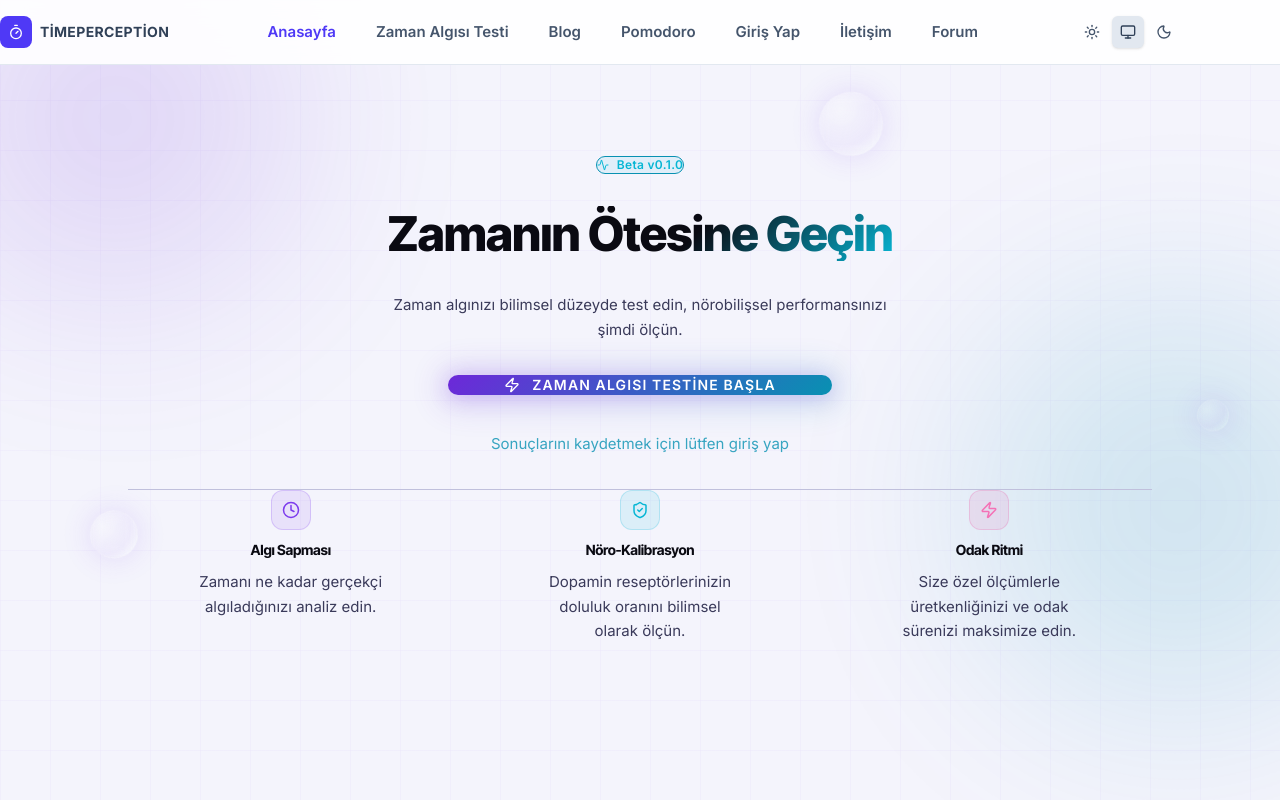
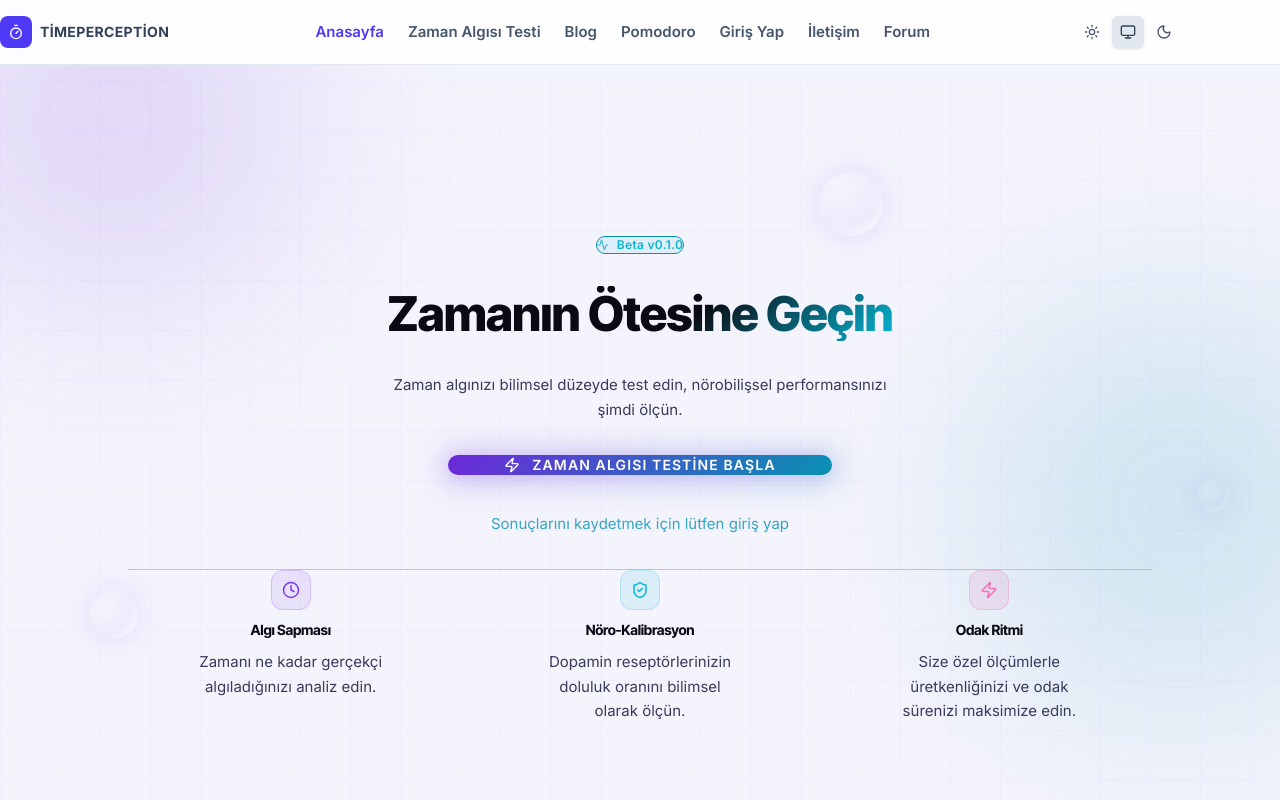
Before and after one commit to nihataliciii/tp, a Next.js app: page / in a window 1280 px wide. Shown: the top 800 px of the page. Built offline with nearby package versions, Linux system fonts and the light colour scheme.

Commit message:
fix: navbar link-logo overlap, controlled gaps, global centered layout with h-20 spacer

```diff
--- a/app/layout.tsx
+++ b/app/layout.tsx
@@ -22,9 +22,10 @@ export default function RootLayout({ children }: { children: React.ReactNode })
       <body className="bg-slate-50 dark:bg-slate-950 text-slate-700 dark:text-gray-100 min-h-screen">
         <AppProvider>
           <Navbar />
-          {/* pt-32 (128px) ensures NO OVERLAPPING with the fixed 64px Navbar globally */}
-          <main className="pt-32 min-h-[calc(100vh-64px)] w-full max-w-7xl mx-auto px-4 flex flex-col items-center">
-            <div className="w-full flex-col flex items-center justify-center">
+          <main className="w-full max-w-7xl mx-auto px-4 sm:px-6 lg:px-8 flex flex-col items-center">
+            {/* Solid spacer equal to fixed Navbar height (64px) + extra breathing room */}
+            <div className="h-20 w-full flex-shrink-0 pointer-events-none" />
+            <div className="w-full flex flex-col items-center">
               {children}
             </div>
           </main>
--- a/components/Navbar.tsx
+++ b/components/Navbar.tsx
@@ -70,22 +70,22 @@ export default function Navbar() {
 
   return (
     <>
-      <nav className={`fixed top-0 left-0 right-0 z-[100] transition-transform duration-300 border-b border-slate-200 dark:border-slate-800 bg-white/90 dark:bg-slate-950/90 backdrop-blur-md ${isVisible ? 'translate-y-0' : '-translate-y-full'}`}>
-        <div className="max-w-7xl mx-auto px-4 w-full">
-          <div className="flex items-center h-16 gap-4">
+      <nav className={`fixed top-0 left-0 right-0 z-[100] transition-transform duration-300 border-b border-slate-200 dark:border-slate-800 bg-white/90 dark:bg-slate-950/90 backdrop-blur-md ${isVisible ? 'translate-y-0' : '-translate-y-full'}`} aria-label="Main navigation">
+        <div className="max-w-7xl mx-auto px-4 sm:px-6 w-full">
+          <div className="flex items-center h-16">
 
-            {/* Left: Logo */}
-            <Link href="/" className="flex items-center gap-2 shrink-0 mr-4 group" onClick={handleLinkClick}>
+            {/* Left: Logo — shrink-0 prevents it from ever being compressed */}
+            <Link href="/" className="flex items-center gap-2 shrink-0 group" onClick={handleLinkClick}>
               <div className="w-8 h-8 rounded-lg bg-indigo-600 flex items-center justify-center text-white">
                 <Timer size={16} />
               </div>
-              <span className="text-sm font-bold tracking-wide uppercase text-slate-700 dark:text-white group-hover:text-indigo-600 dark:group-hover:text-indigo-400 transition-colors">
+              <span className="hidden sm:block text-sm font-bold tracking-wide uppercase text-slate-700 dark:text-white group-hover:text-indigo-600 dark:group-hover:text-indigo-400 transition-colors whitespace-nowrap">
                 TimePerception
               </span>
             </Link>
 
-            {/* Center: Nav Links (desktop) */}
-            <div className="hidden lg:flex flex-1 items-center justify-center gap-6 xl:gap-10 px-8 overflow-x-auto" style={{ scrollbarWidth: 'none', msOverflowStyle: 'none' }}>
+            {/* Center: Nav Links (desktop) — min-w-0 prevents overflow into logo/actions */}
+            <div className="hidden lg:flex flex-1 min-w-0 items-center justify-center gap-4 xl:gap-6 px-4">
               {navItems.map((item) => {
                 const isExactActive = pathname === item.href;
                 return (
```
